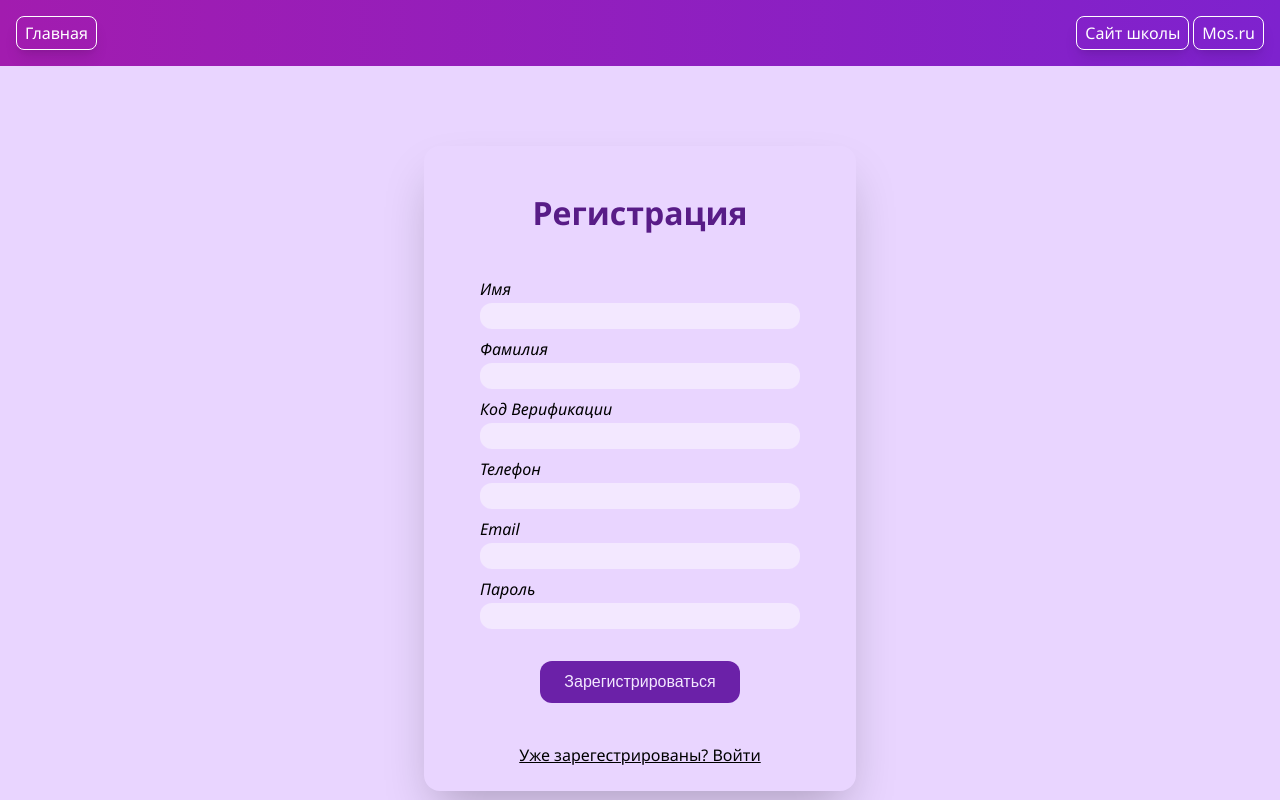
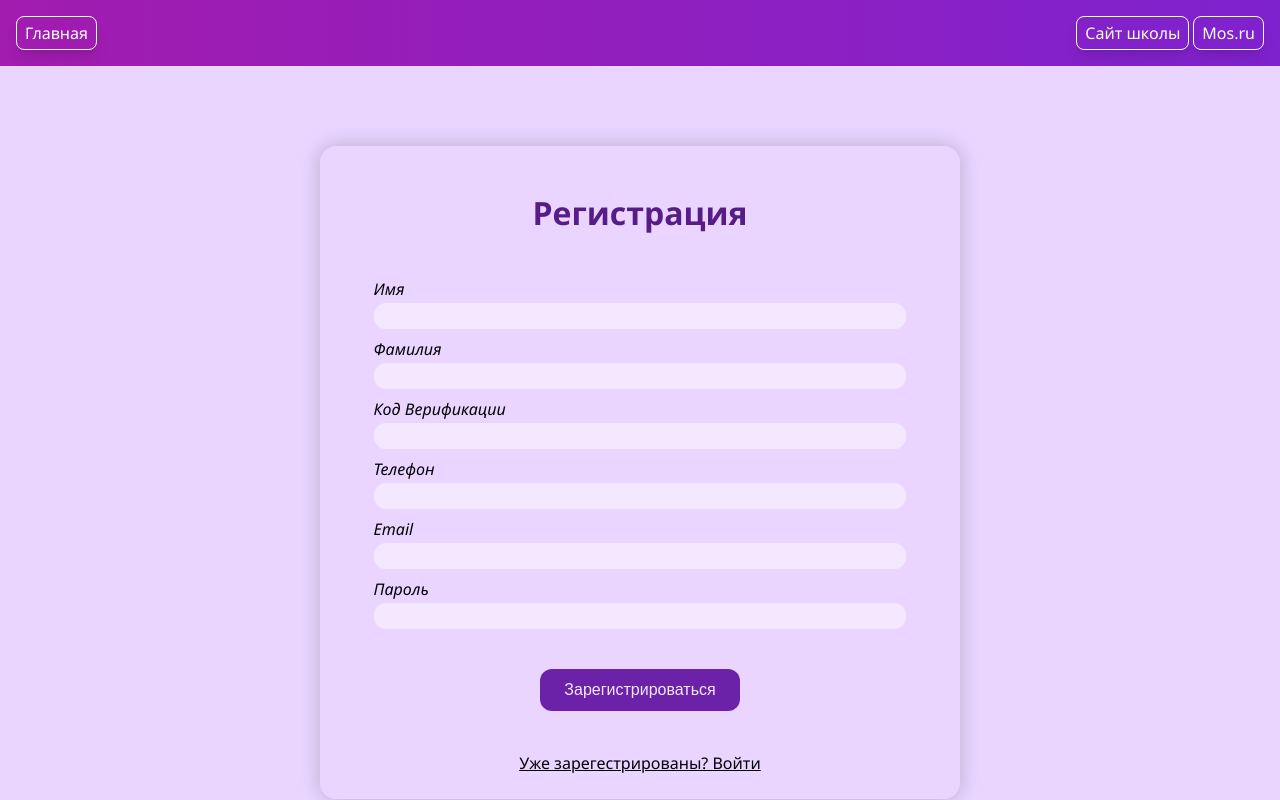
Before and after one commit to Crafty-Coders/SchoolChat, a Node server app: page /register in a window 1280 px wide. Run offline with Node 20, Linux system fonts and the light colour scheme; style sheets or scripts are compiled from the project's sources; some libraries are stand-ins or nearby versions.

Commit message:
adding adaptive design

```diff
--- a/scss/login.scss
+++ b/scss/auth.scss
@@ -1,65 +1,56 @@
 @import "presets/presets.scss";
 
-.login_container {
-    @include shadow-2xl();
+.auth_container {
     @include flex-col-center();
-    background-color: $purple-200;
     margin-top: 5rem;
-    padding-top: 1rem;
-    padding-bottom: 1rem;
-    padding-left: 1.5rem;
-    padding-right: 1.5rem;
+    padding: 1rem 1.5rem;
     border-radius: 1rem;
+    min-width: 24rem;
+    max-width: 40rem;
+    width: 80%;
+    box-shadow: 0 0 20px rgba($color: #000000, $alpha: 0.2);
 }
 
-.login_container_header {
+.container_header {
     font-size: xx-large;
     font-weight: bold;
     text-align: center;
-    margin-bottom: 4rem;
+    margin-bottom: 2.5rem;
     color: $purple-900;
 }
 
-.login_container_form {
+.container_form {
     @include flex-col-center();
-    width: 24rem;
-    height: 18rem;
-    margin: 0;
+    width: 100%;
 }
 
-@mixin _login_container_form_input_block {
+.container_input {
     @include flex-col();
-    width: 20rem;
-}
-
-.login_container_form_input_email {
-    @include _login_container_form_input_block();
+    width: 90%;
     margin-bottom: 0.5rem;
 }
 
-.login_container_form_input_password {
-    @include _login_container_form_input_block();
-}
-
-.login_container_form_input_input {
+.input_form {
+    width: 100%;
+    font-size: medium;
     background-color: $purple-100;
-    font-size: medium;
     border-radius: 0.75rem;
     padding: 0.25rem 0.5rem;
     margin-top: 2px;
     outline: none;
 }
 
-.login_container_form_button {
+.form_submit_button {
     background-color: $purple-800;
     border-radius: 0.75rem;
     font-size: medium;
     padding: 0.75rem 1.5rem;
     color: $purple-100;
     margin-top: 2rem;
+    margin-bottom: 2.5rem;
 }
 
-.login_container_register_link {
+.form_link_button {
     color: black;
     text-decoration-line: underline;
     text-underline-offset: 1px;
--- a/scss/register.scss
+++ /dev/null
@@ -1,62 +0,0 @@
-@import "presets/presets.scss";
-
-.register_container {
-    @include shadow-2xl();
-    @include flex-col-center();
-    margin-top: 5rem;
-    padding: 1rem 1.5rem;
-    border-radius: 1rem;
-}
-
-.register_container_header {
-    font-size: xx-large;
-    font-weight: bold;
-    text-align: center;
-    margin-bottom: 2.5rem;
-    color: $purple-900;
-}
-
-.register_container_form {
-    @include flex-col-center();
-    width: 24rem;
-}
-
-@mixin _register_container_input {
-    @include flex-col();
-    width: 20rem;
-}
-
-.register_container_input-generic {
-    @include _register_container_input();
-    margin-bottom: 0.5rem;
-}
-
-.register_container_input-last {
-    @include _register_container_input();
-}
-
-.register_container_input_input {
-    font-size: medium;
-    background-color: $purple-100;
-    border-radius: 0.75rem;
-    padding: 0.25rem 0.5rem;
-    margin-top: 2px;
-    outline: none;
-}
-
-.register_container_form_button {
-    background-color: $purple-800;
-    border-radius: 0.75rem;
-    font-size: medium;
-    padding: 0.75rem 1.5rem;
-    color: $purple-100;
-    margin-top: 2rem;
-    margin-bottom: 2.5rem;
-}
-
-.register_container_login_link {
-    color: black;
-    text-decoration-line: underline;
-    text-underline-offset: 1px;
-    margin-bottom: 0.5rem;
-}
--- a/scss/styles.scss
+++ b/scss/styles.scss
@@ -1,7 +1,6 @@
-@use "login.scss";
 @use "messenger.scss";
 @use "navbar.scss";
-@use "register.scss";
+@use "auth.scss";
 @use "presets/presets.scss"as presets;
 @use "presets/colors.scss"as colors;
 
@@ -15,7 +14,6 @@ body {
     min-width: 100%;
     background-color: colors.$purple-200;
     font-family: 'Segoe UI', Tahoma, Geneva, Verdana, sans-serif;
-    overflow: hidden;
     margin: 0;
     line-height: inherit;
 }
--- a/views/register.ejs
+++ b/views/register.ejs
@@ -1,36 +1,36 @@
 <%- include('./head'); %>
     <%- include('./navbar', {auth: false}); %>
             <div
-                class="register_container">
-                <h2 class="register_container_header">Регистрация</h2>
-                <form action="/register" method="POST" class="register_container_form">
-                    <div class="register_container_input-generic">
+                class="auth_container">
+                <h2 class="container_header">Регистрация</h2>
+                <form action="/register" method="POST" class="container_form">
+                    <div class="container_input">
                         <label for="name" class="italic">Имя</label>
-                        <input type="text" id="name" name="name" class="register_container_input_input" required>
+                        <input type="text" id="name" name="name" class="input_form" required>
                     </div>
-                    <div class="register_container_input-generic">
+                    <div class="container_input">
                         <label for="surname" class="italic">Фамилия</label>
-                        <input type="text" id="surname" name="surname" class="register_container_input_input" required>
+                        <input type="text" id="surname" name="surname" class="input_form" required>
                     </div>
-                    <div class="register_container_input-generic">
+                    <div class="container_input">
                         <label for="code" class="italic">Код Верификации</label>
-                        <input type="text" id="code" name="code" class="register_container_input_input" required>
+                        <input type="text" id="code" name="code" class="input_form" required>
                     </div>
-                    <div class="register_container_input-generic">
+                    <div class="container_input">
                         <label for="phone_number" class="italic">Телефон</label>
-                        <input type="text" id="phone_number" name="phone_number" class="register_container_input_input" required>
+                        <input type="text" id="phone_number" name="phone_number" class="input_form" required>
                     </div>
-                    <div class="register_container_input-generic">
+                    <div class="container_input">
                         <label for="email" class="italic">Email</label>
-                        <input type="email" id="email" name="email" class="register_container_input_input" required>
+                        <input type="email" id="email" name="email" class="input_form" required>
                     </div>
-                    <div class="register_container_input-last">
+                    <div class="container_input">
                         <label for="password" class="italic">Пароль</label>
-                        <input type="password" id="password" name="password" class="register_container_input_input" required>
+                        <input type="password" id="password" name="password" class="input_form" required>
                     </div>
                     <button type="submit"
-                        class="register_container_form_button">Зарегистрироваться</button>
+                        class="form_submit_button">Зарегистрироваться</button>
                 </form>
-                <a href="/login" class="register_container_login_link">Уже зарегестрированы? Войти</a>
+                <a href="/login" class="form_link_button">Уже зарегестрированы? Войти</a>
             </div>
         </div>
```
Also changed, not shown: views/login.ejs (+9 -9 lines).
